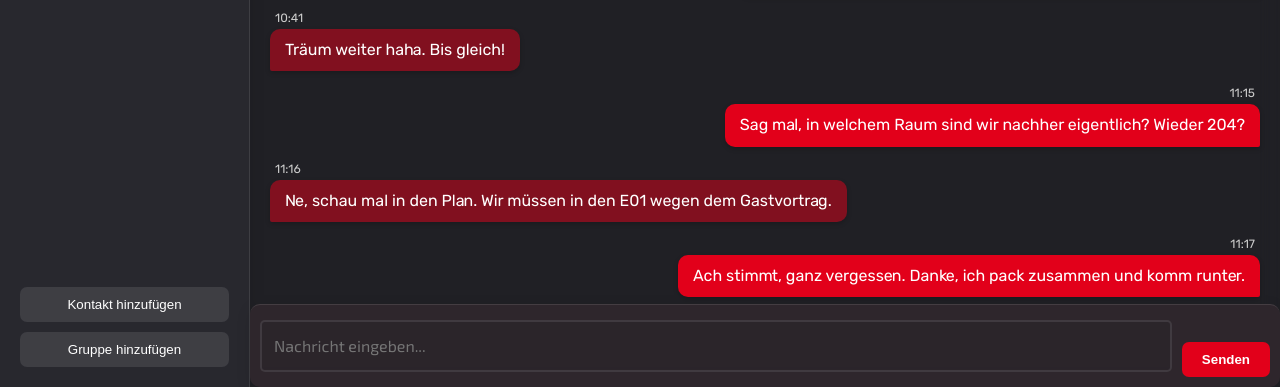
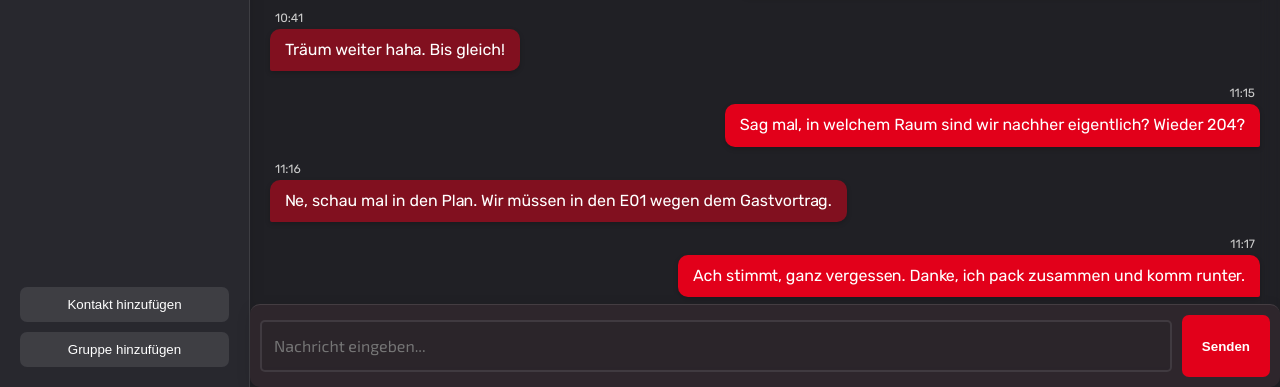
Before and after one commit to Luca-Engl/DHBW-Chat, a PHP site: page /chat.html in a window 1280 px wide. Shown: the part 822-1209 px from the top of the page. Run offline with PHP 8.4, Linux system fonts and the light colour scheme.

Commit message:
"Senden" button on chat page now adjusts height to input field

```diff
--- a/src/css/layout.css
+++ b/src/css/layout.css
@@ -460,22 +460,14 @@ button.modal-close:hover::after {
 #chatmessage {
     /* Die moderne Lösung: Passt die Höhe automatisch an den Inhalt an */
     field-sizing: content;
-
-    /* Maximale Höhe auf ca. 5 Zeilen begrenzen */
-    /* Berechnung: (Zeilenhöhe 1.5 * 5 Zeilen) + Padding ≈ 9em */
     max-height: 9em;
-
-    /* Mindesthöhe für den Start (ca. 2 Zeilen) */
     min-height: 3rem;
-
-    /* Layout-Basics */
     width: 100%;
     box-sizing: border-box;
     line-height: 1.5;
-    padding: 0.75rem; /* Etwas Luft zum Text */
-
-    /* Verhindert, dass der User das Feld manuell zieht (kollidiert sonst mit Auto-Grow) */
+    padding: 0.75rem;
     resize: none;
+    overflow-y: auto;
 }
 
 .chat-content-area {
@@ -566,6 +558,7 @@ button.modal-close:hover::after {
 .chat-input-container {
     display: flex;
     gap: 10px;
+    align-items: stretch;
     background-color: var(--navbar-background-color);
     backdrop-filter: blur(5px);
     box-shadow: 0 4px 15px rgba(0,0,0,0.1);
@@ -580,6 +573,14 @@ button.modal-close:hover::after {
 .chat-input-container:hover {
     backdrop-filter: blur(8px);
     box-shadow: 0 4px 15px rgba(0,0,0,0.3);
+}
+
+.chat-input-container button {
+    height: auto;
+    display: flex;
+    align-items: center;
+    justify-content: center;
+    padding: 0 20px;
 }
 
 .chat-input-container textarea {
```
